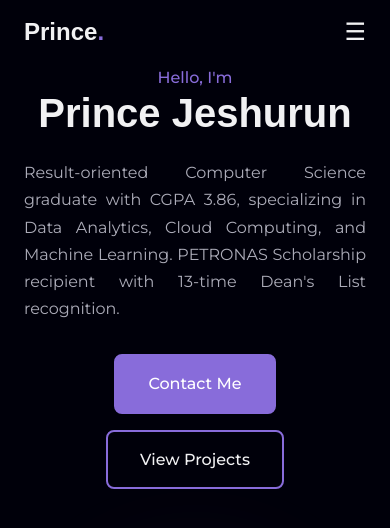
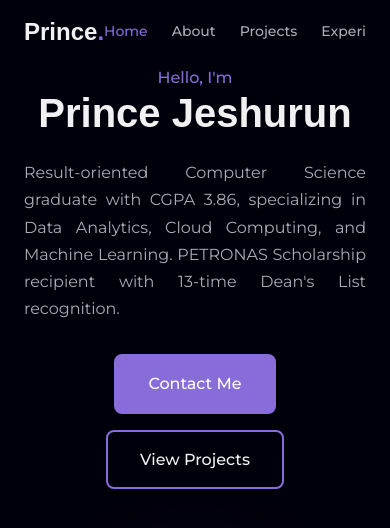
Before and after one commit to autoprince17/prince-portfolio-dark, a plain HTML site: page index.html in a window 390 px wide. Shown: the top 528 px of the page. Drawn offline with nearby package versions, Linux system fonts and the light colour scheme; a web font is replaced by a local one.

Commit message:
Make navigation accessible on mobile, justify text

```diff
--- a/index.html
+++ b/index.html
@@ -150,6 +150,8 @@
         .nav__list {
             display: flex;
             gap: 2rem;
+            overflow-x: auto;
+            -webkit-overflow-scrolling: touch;
         }
 
         .nav__link {
@@ -168,6 +170,13 @@
             font-size: 1.5rem;
             color: var(--title-color);
             cursor: pointer;
+        }
+
+        @media screen and (max-width: 768px) {
+            .nav__list {
+                gap: 1.5rem;
+                font-size: 0.875rem;
+            }
         }
 
         /* Home Section */
@@ -713,15 +722,6 @@
         }
 
         /* Responsive */
-        @media screen and (max-width: 1150px) {
-            .nav__list {
-                display: none;
-            }
-
-            .nav__toggle {
-                display: block;
-            }
-        }
     </style>
 </head>
 <body>
```
